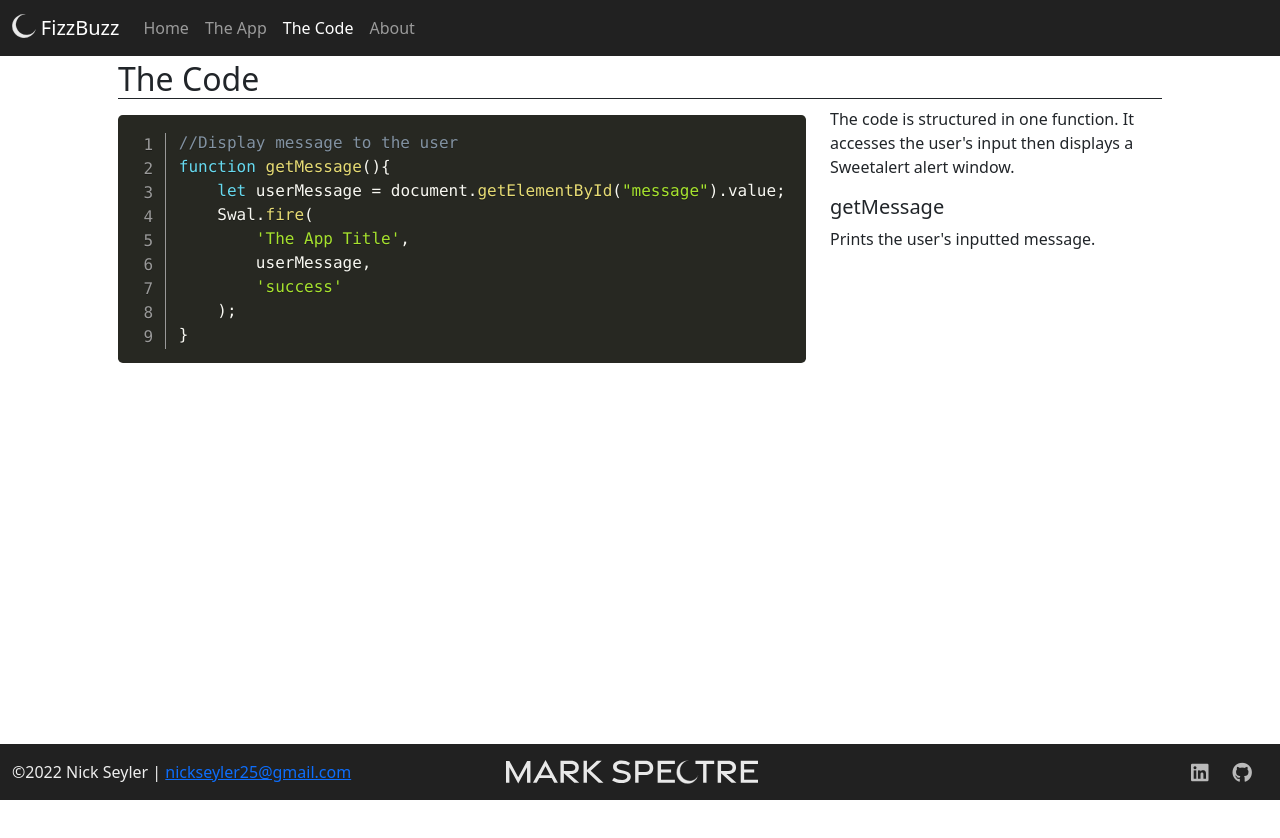
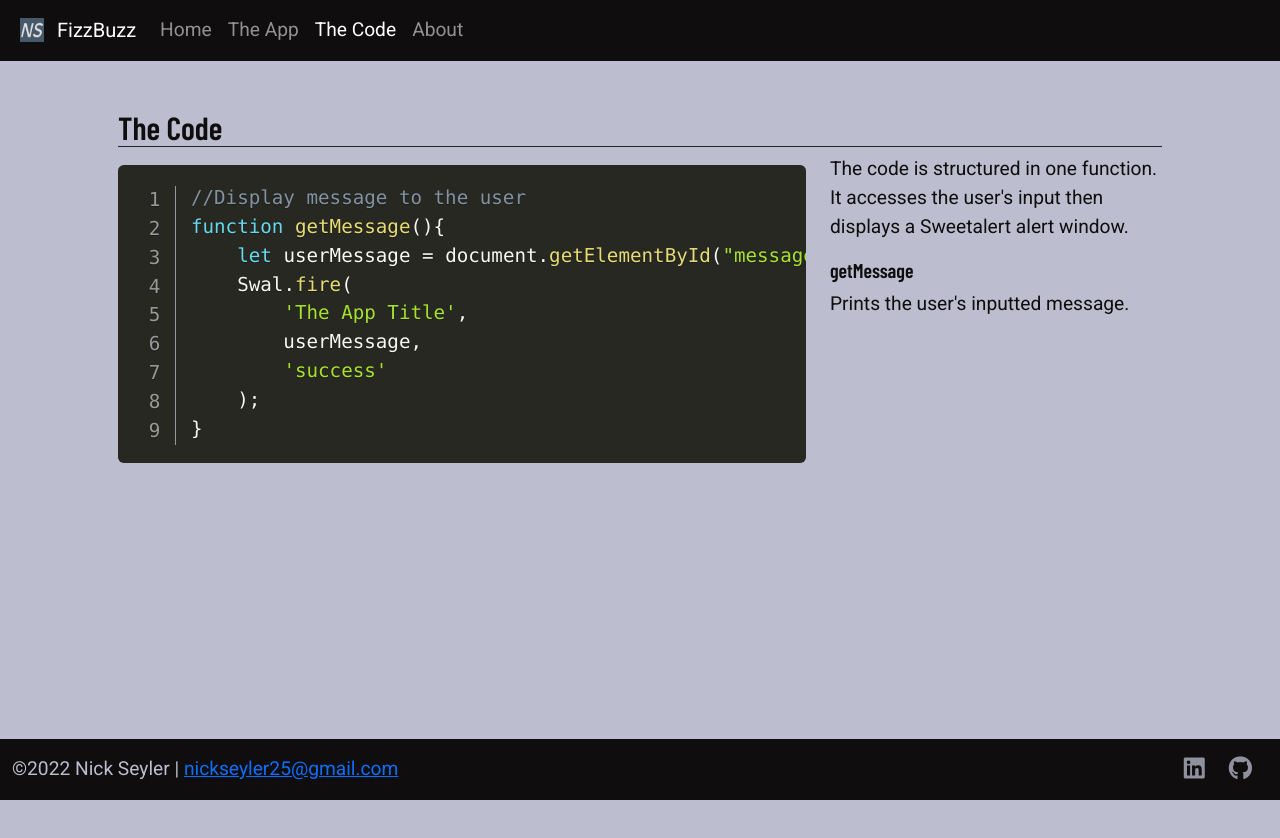
Before and after one commit to NickSeyler/FizzBuzz, a plain HTML site: page code.html in a window 1280 px wide. Drawn offline with nearby package versions, Linux system fonts and the light colour scheme.

Commit message:
Modified to match template changes

```diff
--- a/code.html
+++ b/code.html
@@ -11,6 +11,11 @@
     <link href="https://cdn.jsdelivr.net/npm/bootstrap@5.1.1/dist/css/bootstrap.min.css" rel="stylesheet"
         integrity="sha384-F3w7mX95PdgyTmZZMECAngseQB83DfGTowi0iMjiWaeVhAn4FJkqJByhZMI3AhiU" crossorigin="anonymous">
 
+    <!--Google Font CSS-->
+    <link rel="preconnect" href="https://fonts.googleapis.com"/>
+    <link rel="preconnect" href="https://fonts.gstatic.com" crossorigin/>
+    <link href="https://fonts.googleapis.com/css2?family=Barlow+Condensed:wght@600&family=Roboto:wght@300;400;500&display=swap" rel="stylesheet"/>
+
     <!-- Font Awesome JS-->
     <script src="https://kit.fontawesome.com/5db21ba9c6.js" crossorigin="anonymous"></script>
 
@@ -22,16 +27,14 @@
 
     <!-- Custom CSS -->
     <link href="/css/site.css" rel="stylesheet" />
-
-
 </head>
 
 <body class="d-flex flex-column h-100">
-
+    <!-- Nav -->
     <nav class="navbar navbarBG navbar-expand-md navbar-dark fixed-top">
         <div class="container-fluid">
             <a class="navbar-brand" href="index.html">
-                <img src="/img/MspectreMark.svg" height="24" class="d-inline-block align-text-top" />
+                <img src="/img/NSDarkLogo.jpg" height="24" class="d-inline-block align-text-top px-2" />
                 FizzBuzz
             </a>
             <button class="navbar-toggler" type="button" data-bs-toggle="collapse" data-bs-target="#navbarCollapse"
@@ -57,8 +60,9 @@
         </div>
     </nav>
 
+    <!-- Main -->
     <main class="flex-shrink-0">
-        <div class="container px-5">
+        <div class="container mt-5 px-5">
             <h2 class="border-1 border-bottom border-dark">The Code</h2>
             <div class="row">
                 <div class="col-12 col-lg-8">
@@ -85,18 +89,17 @@
             </div>
         </div>
     </main>
+
+    <!-- Footer -->
     <footer class="footer mt-auto py-3 sticky-footer">
         <div class="container-fluid">
-            <div class="row row-cols-1 row-cols-lg-3 gy-2">
-                <div class="col d-flex justify-content-center justify-content-lg-start order-last order-lg-first">
+            <div class="row row-cols-1 row-cols-xl-2 gy-2">
+                <div class="col d-flex justify-content-center justify-content-xl-start order-last order-xl-first">
                     <div>
                         <span>&copy;2022</span><span> Nick Seyler | <a href=mailto:nickseyler25@gmail.com>nickseyler25@gmail.com</a></span>
                     </div>
                 </div>
-                <div class="col d-flex justify-content-center">
-                    <img src="/img/MarkSpectre_WhtLogo.svg" alt="Mark Spectre Logo" height="24">
-                </div>
-                <div class="col d-flex justify-content-center justify-content-lg-end">
+                <div class="col d-flex justify-content-center justify-content-xl-end">
                     <div class="row">
                         <div class="col social">
                             <a href="https://www.linkedin.com/in/nickseyler/"><i class="fab fa-linkedin fa-lg" aria-hidden="true"></i></a>
@@ -109,6 +112,7 @@
             </div>
         </div>
     </footer>
+
     <!-- Bootstrap JS -->
     <script src="https://cdn.jsdelivr.net/npm/bootstrap@5.1.1/dist/js/bootstrap.bundle.min.js"
         integrity="sha384-/bQdsTh/da6pkI1MST/rWKFNjaCP5gBSY4sEBT38Q/9RBh9AH40zEOg7Hlq2THRZ" crossorigin="anonymous">
--- a/css/site.css
+++ b/css/site.css
@@ -1,8 +1,38 @@
-:root{
-    --ns-dark-color: #212121;
-    --ns-light-color: #eeeeee;
-    --ns-primary-color: #001e43;
-    --ns-secondary-color: #ff993b;
+:root {
+    --ns-header-font: 'Barlow Condensed', sans-serif;
+    --ns-body-font: 'Roboto', sans-serif;
+    --ns-secondary-color: #45596b;
+    --ns-light-color: #bcbecf;
+    --ns-dark-color: #0f0d0d;
+    --ns-primary-color: #381313;
+    --font-size: 1.2rem;
+    --font-weight: 400;
+    --line-height: 1.5;
+}
+
+h6,
+.h6,
+h5,
+.h5,
+h4,
+.h4,
+h3,
+.h3,
+h2,
+.h2,
+h1,
+.h1 {
+    font-family: var(--ns-header-font);
+}
+
+body {
+    font-family: var(--ns-body-font);
+    font-size: var(--font-size);
+    font-weight: var(--font-weight);
+    line-height: var(--line-height);
+    color: var(--ns-dark-color);
+    background-color: var(--ns-light-color);
+    --webkit-text-size-adjust: 100%;
 }
 
 main>.container {
```
Also changed, not shown: app.html (+14 -8 lines), index.html (+14 -9 lines), img/BlackOrangeMark.svg (deleted), img/MarkSpectre_WhtLogo.svg (deleted), img/MspectreMark.svg (deleted), img/Mspectre_BlkLogo.svg (deleted), img/NSDarkLogo.jpg (added), img/NSLightLogo.jpg (added), img/OrangeWhiteMark.svg (deleted), img/favicon-512x512.jpg (added), img/js.svg (deleted).
